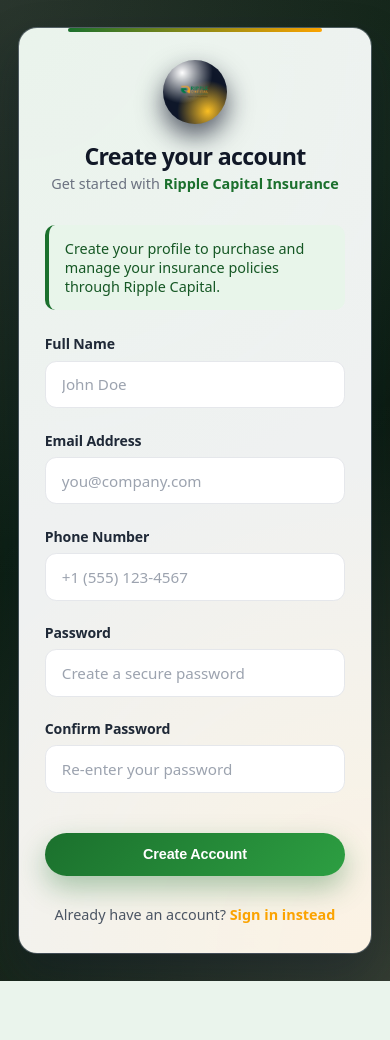
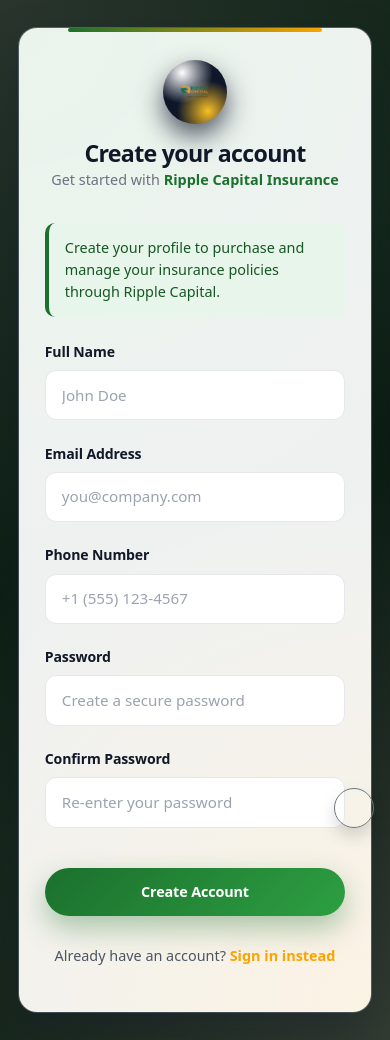
Before and after one commit to chiwonerwatylon-glitch/RippleCapitalERP-2026, a Flask app: page /auth/register in a window 390 px wide. Before the commit the page ends 981 px from the top, so only its background shows below. Run offline with Flask 3, Linux system fonts and the light colour scheme; some libraries are stand-ins or nearby versions.

Commit message:
Show light/dark toggle on all standalone and sidebar pages
## Problem
The light/dark toggle added in #73 was only in base.html. Pages that do not extend base.html (sidebar layout and most role pages, login, register, forgot/reset password, agent and client dashboards) never loaded Bootstrap or the toggle. On logged-in base pages it also sat inside the collapsed mobile menu.

## Changes
- New `templates/partials/theme_head.html`: pre-paint theme script, Bootstrap 5.3.2 CSS, `theme.css`, `theme.js`.
- New `templates/partials/theme_toggle.html`: fixed bottom-right round button (Bootstrap classes), always visible.
- New `static/js/theme.js`: wires every `[data-theme-toggle]` button, persists to localStorage `ripple-theme`, follows OS changes when no choice is saved, and enables transitions after first paint.
- Included the partials in `sidebar_layout.html`, `login.html`, `register.html`, `forgot_password.html`, `reset_password.html`, `agent_dashboard.html`, `client_dashboard.html`.
- base.html is unchanged. Its navbar toggle still applies.

## Review notes
- Loading Bootstrap reboot on sidebar pages can shift spacing and fonts that the page-level CSS did not expect. Check the sidebar and dashboards in both modes.
- The fixed toggle may overlap bottom content on small screens.
- Duplicate palettes and inline styles are not removed in this PR (follow-up).

## Test plan
- Each listed page shows the toggle at bottom-right when logged out and logged in.
- Toggle switches modes, persists across reloads, and the icon changes between moon and sun.
- Pages with no saved choice follow OS dark/light.

```diff
--- /dev/null
+++ b/static/js/theme.js
@@ -0,0 +1,59 @@
+// Ripple Capital - light/dark mode toggle for pages that do not extend base.html.
+// The initial theme is set inline in <head> (partials/theme_head.html) before paint.
+(function () {
+    "use strict";
+
+    var root = document.documentElement;
+
+    function currentTheme() {
+        return root.getAttribute("data-bs-theme") === "dark" ? "dark" : "light";
+    }
+
+    function syncButtons() {
+        var dark = currentTheme() === "dark";
+        var label = dark ? "Switch to light mode" : "Switch to dark mode";
+        document.querySelectorAll("[data-theme-toggle]").forEach(function (btn) {
+            var icon = btn.querySelector("i");
+            if (icon) icon.className = dark ? "fas fa-sun" : "fas fa-moon";
+            btn.setAttribute("aria-label", label);
+            btn.setAttribute("title", label);
+        });
+    }
+
+    function setTheme(theme, persist) {
+        root.setAttribute("data-bs-theme", theme);
+        if (persist) {
+            try { localStorage.setItem("ripple-theme", theme); } catch (e) {}
+        }
+        syncButtons();
+    }
+
+    document.addEventListener("DOMContentLoaded", function () {
+        syncButtons();
+
+        document.querySelectorAll("[data-theme-toggle]").forEach(function (btn) {
+            btn.addEventListener("click", function () {
+                setTheme(currentTheme() === "dark" ? "light" : "dark", true);
+            });
+        });
+
+        // Enable colour transitions only after first paint.
+        requestAnimationFrame(function () {
+            requestAnimationFrame(function () {
+                root.classList.add("theme-ready");
+            });
+        });
+    });
+
+    // Follow OS changes only when the user has not picked a theme.
+    if (window.matchMedia) {
+        var mq = window.matchMedia("(prefers-color-scheme: dark)");
+        var onChange = function (e) {
+            var saved = null;
+            try { saved = localStorage.getItem("ripple-theme"); } catch (err) {}
+            if (saved !== "light" && saved !== "dark") setTheme(e.matches ? "dark" : "light", false);
+        };
+        if (mq.addEventListener) mq.addEventListener("change", onChange);
+        else if (mq.addListener) mq.addListener(onChange);
+    }
+})();
--- a/templates/agent_dashboard.html
+++ b/templates/agent_dashboard.html
@@ -437,8 +437,10 @@
             }
         }
     </style>
+    {% include "partials/theme_head.html" %}
 </head>
 <body>
+{% include "partials/theme_toggle.html" %}
 <!-- Navigation -->
 <nav class="agent-nav">
     <div class="agent-nav-inner">
--- a/templates/client_dashboard.html
+++ b/templates/client_dashboard.html
@@ -478,8 +478,10 @@
             }
         }
     </style>
+    {% include "partials/theme_head.html" %}
 </head>
 <body>
+{% include "partials/theme_toggle.html" %}
 <div class="page-shell">
     <!-- Client Navigation (only client-level options) -->
     <nav class="client-nav">
--- a/templates/forgot_password.html
+++ b/templates/forgot_password.html
@@ -14,8 +14,10 @@
         .error { color: #b91c1c; font-size: .8rem; margin: -.75rem 0 1rem; }
         a { color: #1B702D; }
     </style>
+    {% include "partials/theme_head.html" %}
 </head>
 <body>
+{% include "partials/theme_toggle.html" %}
 <div class="card">
     <h1>Forgot your password?</h1>
     {% with messages = get_flashed_messages(with_categories=true) %}
--- a/templates/login.html
+++ b/templates/login.html
@@ -512,8 +512,10 @@
             }
         }
     </style>
+    {% include "partials/theme_head.html" %}
 </head>
 <body>
+{% include "partials/theme_toggle.html" %}
 <div class="login-shell">
     <!-- Brand / Marketing Panel -->
     <section class="brand-panel" aria-hidden="true">
--- /dev/null
+++ b/templates/partials/theme_head.html
@@ -0,0 +1,16 @@
+    <!-- Theme: resolved before first paint to avoid a flash of the wrong mode -->
+    <script>
+        (function () {
+            var saved = null;
+            try { saved = localStorage.getItem('ripple-theme'); } catch (e) {}
+            var theme = (saved === 'light' || saved === 'dark')
+                ? saved
+                : (window.matchMedia && window.matchMedia('(prefers-color-scheme: dark)').matches ? 'dark' : 'light');
+            document.documentElement.setAttribute('data-bs-theme', theme);
+        })();
+    </script>
+    <!-- Bootstrap 5.3 -->
+    <link rel="stylesheet" href="https://cdn.jsdelivr.net/npm/bootstrap@5.3.2/dist/css/bootstrap.min.css">
+    <!-- Theme layer (loaded after page CSS so it governs shared surfaces) -->
+    <link rel="stylesheet" href="{{ url_for('static', filename='css/theme.css') }}">
+    <script src="{{ url_for('static', filename='js/theme.js') }}" defer></script>
--- /dev/null
+++ b/templates/partials/theme_toggle.html
@@ -0,0 +1,9 @@
+    <!-- Light/dark mode toggle (always visible; wired by static/js/theme.js) -->
+    <button type="button"
+            class="btn btn-outline-secondary btn-sm rounded-circle position-fixed bottom-0 end-0 m-3 shadow z-3"
+            style="width: 2.5rem; height: 2.5rem;"
+            data-theme-toggle
+            aria-label="Switch to dark mode"
+            title="Switch to dark mode">
+        <i class="fas fa-moon"></i>
+    </button>
--- a/templates/register.html
+++ b/templates/register.html
@@ -405,8 +405,10 @@
             }
         }
     </style>
+    {% include "partials/theme_head.html" %}
 </head>
 <body>
+{% include "partials/theme_toggle.html" %}
 <div class="register-shell">
     <!-- Brand / Marketing Panel -->
     <section class="brand-panel" aria-hidden="true">
--- a/templates/reset_password.html
+++ b/templates/reset_password.html
@@ -14,8 +14,10 @@
         .error { color: #b91c1c; font-size: .8rem; margin: -.75rem 0 1rem; }
         a { color: #1B702D; }
     </style>
+    {% include "partials/theme_head.html" %}
 </head>
 <body>
+{% include "partials/theme_toggle.html" %}
 <div class="card">
     <h1>Choose a new password</h1>
     <form method="post" novalidate>
--- a/templates/sidebar_layout.html
+++ b/templates/sidebar_layout.html
@@ -616,8 +616,10 @@
     </style>
 
     {% block extra_css %}{% endblock %}
+    {% include "partials/theme_head.html" %}
 </head>
 <body>
+{% include "partials/theme_toggle.html" %}
 <div class="layout-root">
     <!-- Sidebar Navigation -->
     <aside class="sidebar" id="sidebar">
```
